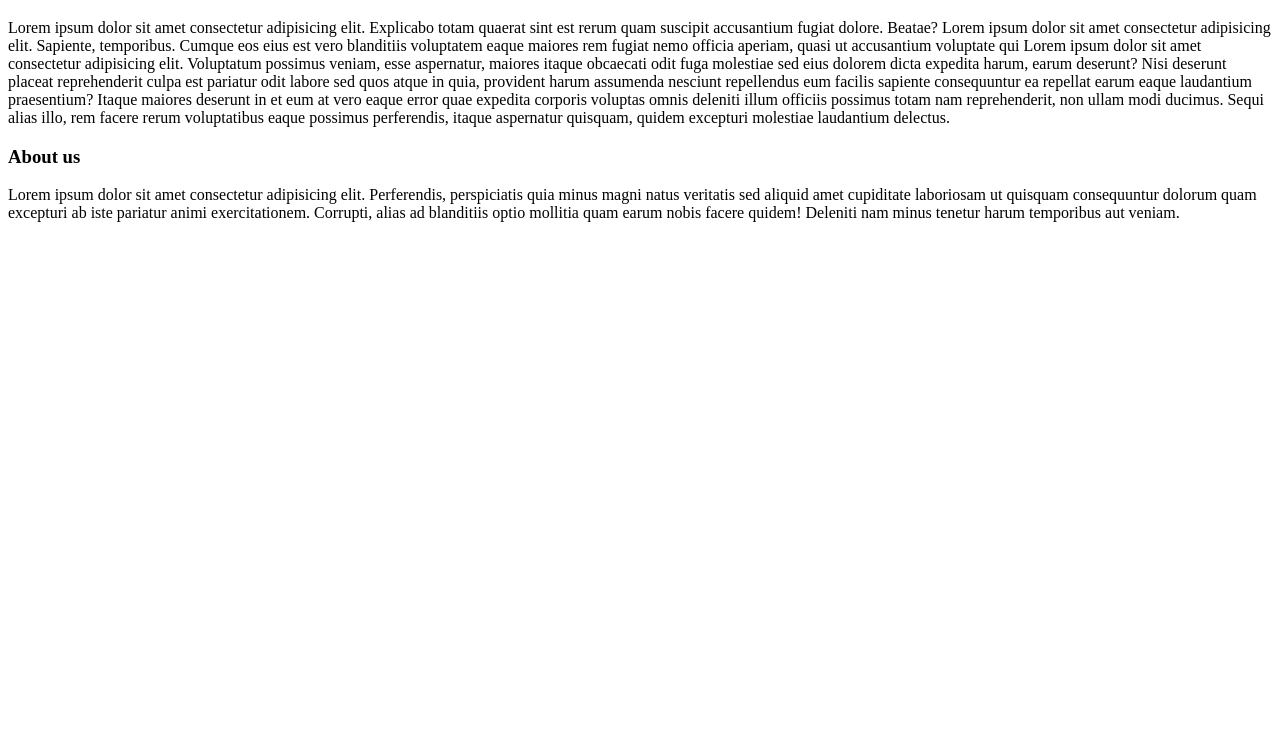
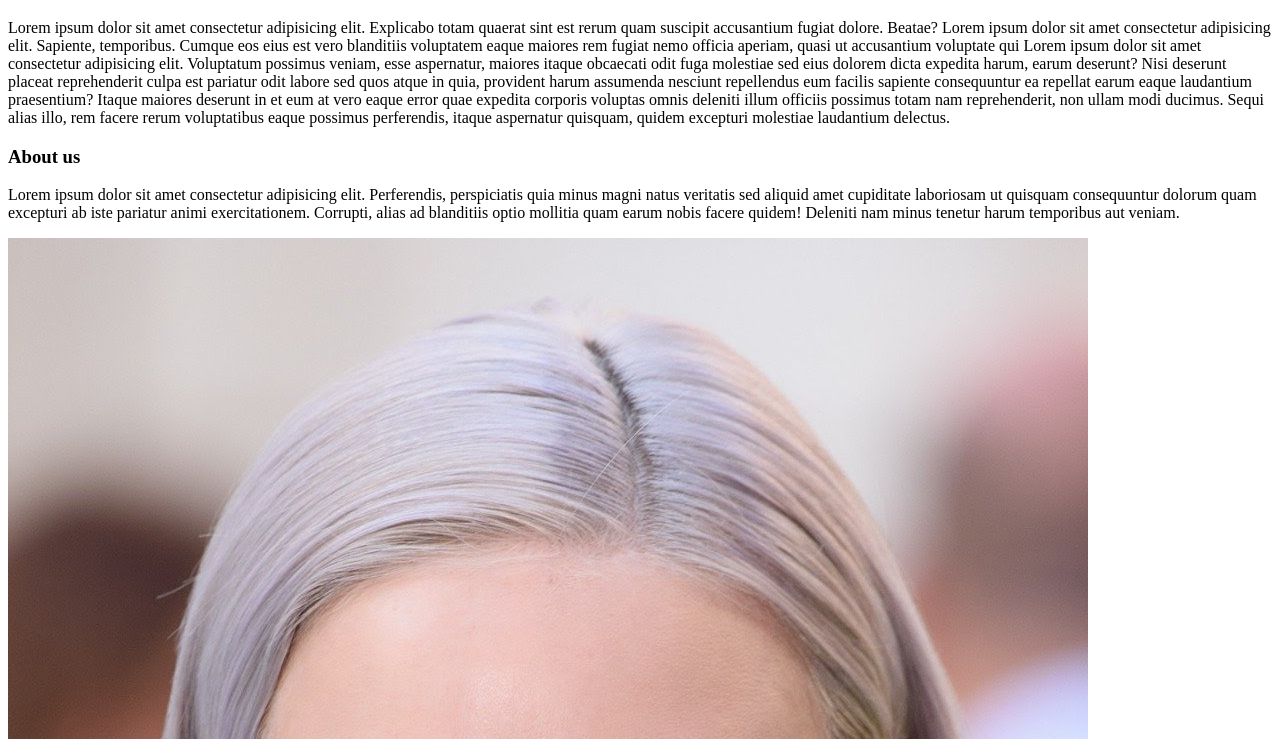
Before and after one commit to souravghose/my-first-repo, a plain HTML site: page index.html in a window 1280 px wide. Shown: the part 61-800 px from the top of the page. Drawn offline with Linux system fonts and the light colour scheme.

Commit message:
image added

```diff
--- a/index.html
+++ b/index.html
@@ -36,5 +36,6 @@
       mollitia quam earum nobis facere quidem! Deleniti nam minus tenetur harum
       temporibus aut veniam.
     </p>
+    <img src="images.jpg" />
   </body>
 </html>
```
Also changed, not shown: images.jpg (added).
